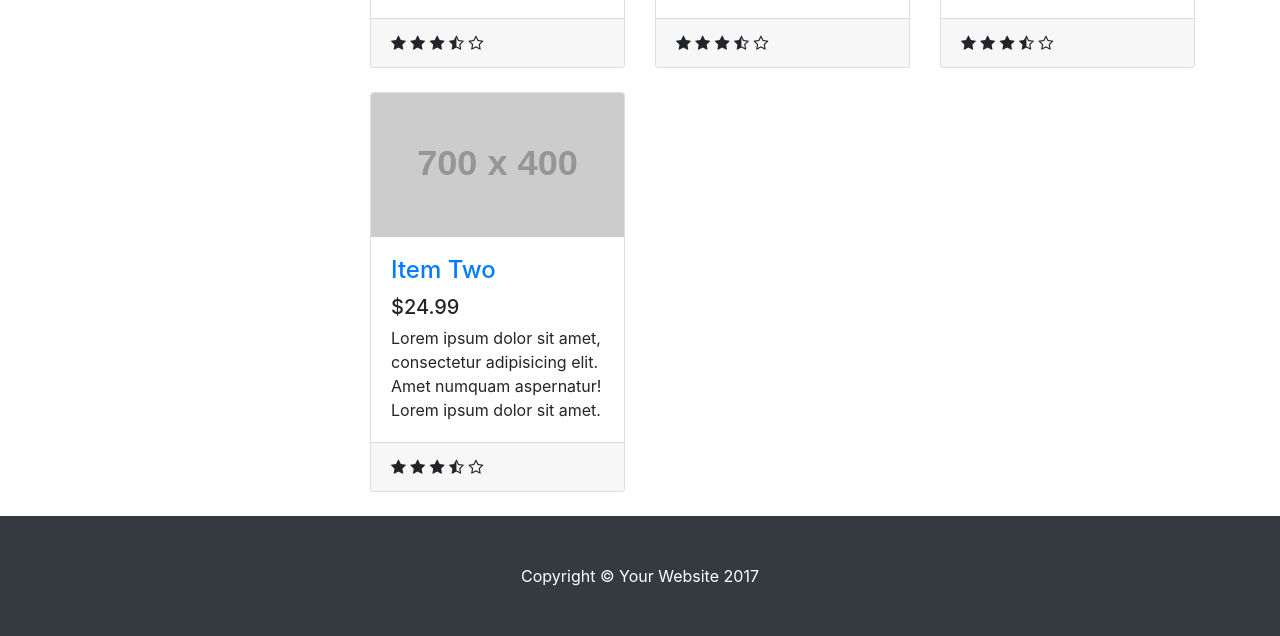
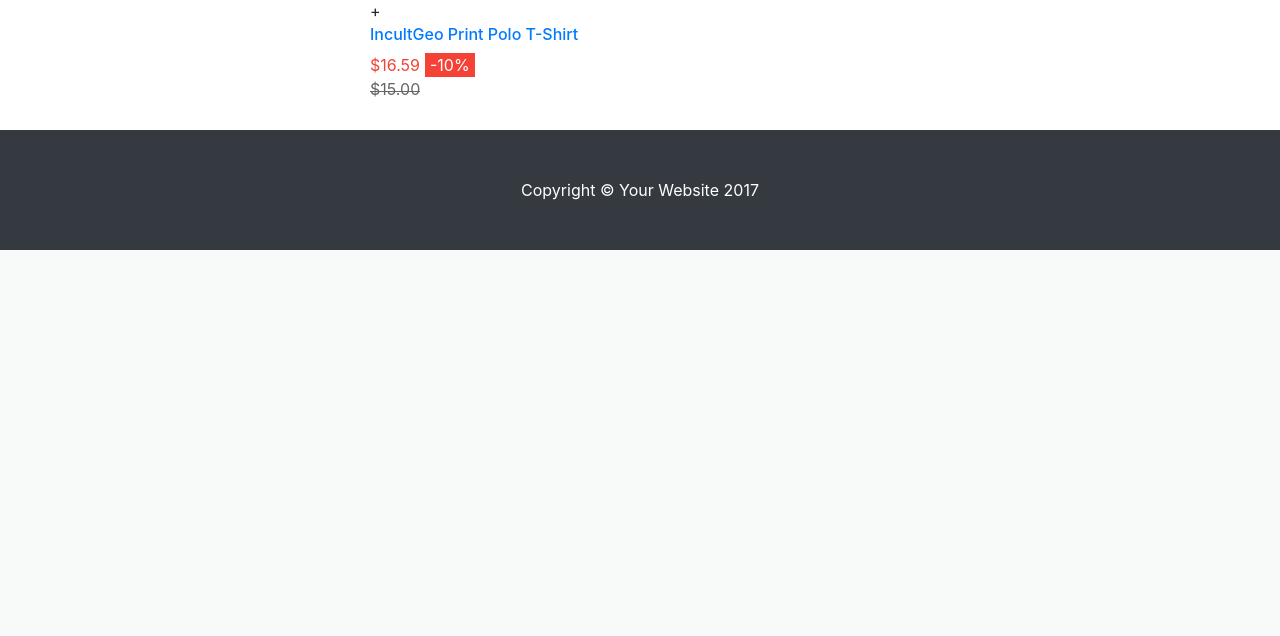
Before and after one commit to davidOrtiz09/GreenMarket-G2, a Django app: page / in a window 1280 px wide. Shown: the part 1605-2241 px from the top of the page. After the commit the page ends 1855 px from the top, so only its background shows below. Run offline with Django 3.2, Linux system fonts and the light colour scheme; grey boxes labelled with a size stand in for pictures from a placeholder-image service; some libraries are stand-ins or nearby versions.

Commit message:
Se adiciona modelo del producto

```diff
--- a/Cliente/templates/Cliente/_elements/_producto-preview.html
+++ b/Cliente/templates/Cliente/_elements/_producto-preview.html
@@ -1,20 +1,20 @@
-<div class="card h-100">
-    <a href="#">
-        <img class="card-img-top" src="http://placehold.it/700x400" alt="">
-    </a>
-    <div class="card-body">
-        <h4 class="card-title">
-            <a href="#">Item Two</a>
-        </h4>
-        <h5>$24.99</h5>
-        <p class="card-text">Lorem ipsum dolor sit amet, consectetur adipisicing elit. Amet numquam
-            aspernatur! Lorem ipsum dolor sit amet.</p>
-    </div>
-    <div class="card-footer">
-        <i class="fa fa-star"></i>
-        <i class="fa fa-star"></i>
-        <i class="fa fa-star"></i>
-        <i class="fa fa-star-half-full"></i>
-        <i class="fa fa-star-o"></i>
-    </div>
-</div>
+        <div class="box-product">
+            <div class="img-wrapper">
+                <a href="detail.html">
+                    <img alt="Product" src="https://bootdey.com/img/Content/avatar/avatar1.png">
+                </a>
+                <div class="tags">
+                    <span class="label-tags"><span class="label label-danger">Sale</span></span>
+                    <span class="label-tags"><span class="label label-info">Featured</span></span>
+                    <span class="label-tags"><span class="label label-warning">Polo</span></span>
+                </div>
+                <div class="option">
+                    <a href="#" data-toggle="tooltip" data-placement="bottom" title="" data-original-title="Add to Cart"><i class="ace-icon fa fa-shopping-cart"></i></a>
+                </div>+
+            </div>
+            <h6><a href="detail.html">IncultGeo Print Polo T-Shirt</a></h6>
+            <div class="price">
+                <div>$16.59<span class="price-down">-10%</span></div>
+                <span class="price-old">$15.00</span>
+            </div>
+        </div>
--- a/MarketPlace/models.py
+++ b/MarketPlace/models.py
@@ -70,7 +70,7 @@ class PedidoProducto(models.Model):
     fk_catalogo_producto = models.ForeignKey(Producto, on_delete=models.CASCADE, verbose_name='CatalogoProducto', null=False, blank=False)
 
     class Meta:
-        unique_together = (("fk_pedido", "fk_catalogo_producto"),)
+        unique_together = ("fk_pedido", "fk_catalogo_producto")
 
     def __str__(self):
         return self.name
--- /dev/null
+++ b/MarketPlace/static/MarketPlace/market-place.css
@@ -0,0 +1,107 @@
+body{margin-top:20px;}
+/* -------------------------------------------------------------- Box Product -------------------------------------------------------------- */
+.box-product-outer {
+    margin-bottom: 5px;
+    padding-top: 15px;
+    padding-bottom: 15px
+}
+.box-product-outer:hover {
+    outline: 1px solid #aaa;
+    -webkit-box-shadow: 0 6px 12px rgba(0, 0, 0, .175);
+            box-shadow: 0 6px 12px rgba(0, 0, 0, .175)
+}
+.tab-content .box-product-outer { margin-bottom: 0 }
+.box-product-slider-outer { padding: 10px }
+.box-product .img-wrapper {
+    position: relative;
+    overflow: hidden
+}
+.box-product .img-wrapper > :first-child {
+    position: relative;
+    display: block
+}
+.box-product .img-wrapper > a > img { width: 100% }
+.box-product .img-wrapper .tags {
+    position: absolute;
+    top: 0;
+    right: 0;
+    display: inline-block;
+    overflow: visible;
+    width: auto;
+    height: auto;
+    margin: 0;
+    padding: 0;
+    vertical-align: inherit;
+    border-width: 0;
+    background-color: transparent;
+    direction: rtl
+}
+.box-product .img-wrapper .tags-left {
+    left: 0;
+	direction: ltr
+}
+.box-product .img-wrapper .tags > .label-tags {
+    display: table;
+    margin: 1px 0 0 0;
+    text-align: left;
+    opacity: .92;
+    filter: alpha(opacity=92);
+    direction: ltr
+}
+.box-product .img-wrapper .tags > .label-tags:hover {
+    opacity: 1;
+    filter: alpha(opacity=100)
+}
+.box-product .img-wrapper .tags > .label-tags a:hover { text-decoration: none }
+.box-product .img-wrapper > .option {
+    position: absolute;
+    top: auto;
+    right: 0;
+    bottom: -30px;
+    left: 0;
+    width: auto;
+    height: 28px;
+    -webkit-transition: all .2s ease;
+         -o-transition: all .2s ease;
+            transition: all .2s ease;
+    text-align: center;
+    vertical-align: middle;
+    background-color: rgba(0, 0, 0, .55)
+}
+.box-product .img-wrapper .option > a {
+    font-size: 18px;
+    font-weight: normal;
+    display: inline-block;
+    padding: 0 4px;
+    color: #fff
+}
+.box-product .img-wrapper:hover > .option {
+    top: auto;
+    bottom: 0
+}
+.box-product h6 a { line-height: 1.4 }
+.price {
+    margin-bottom: 5px;
+    color: #f44336
+}
+.price .price-down {
+    margin-left: 5px;
+    padding: 2px 5px;
+    color: #fff;
+    background: #f44336
+}
+.price-old {
+    position: relative;
+    display: inline-block;
+    margin-right: 7px;
+    color: #666
+}
+.price-old:before {
+    position: absolute;
+    width: 100%;
+    height: 60%;
+    content: '';
+    border-bottom: 1px solid #666
+}
+.rating i { color: #fc0 }
+.product-sorting-bar { border: 1px solid #e5e5e5 }
--- a/MarketPlace/templates/MarketPlace/_common/base.html
+++ b/MarketPlace/templates/MarketPlace/_common/base.html
@@ -18,6 +18,9 @@
     <link href="{% static 'MarketPlace/theme/css/shop-homepage.css' %}" rel="stylesheet">
 
     <link href="{% static 'MarketPlace/font-awesome/css/font-awesome.min.css' %}" rel="stylesheet">
+    <link href="{% static 'MarketPlace/market-place.css' %}" rel="stylesheet">
+
+
 </head>
 
 <body>
```
